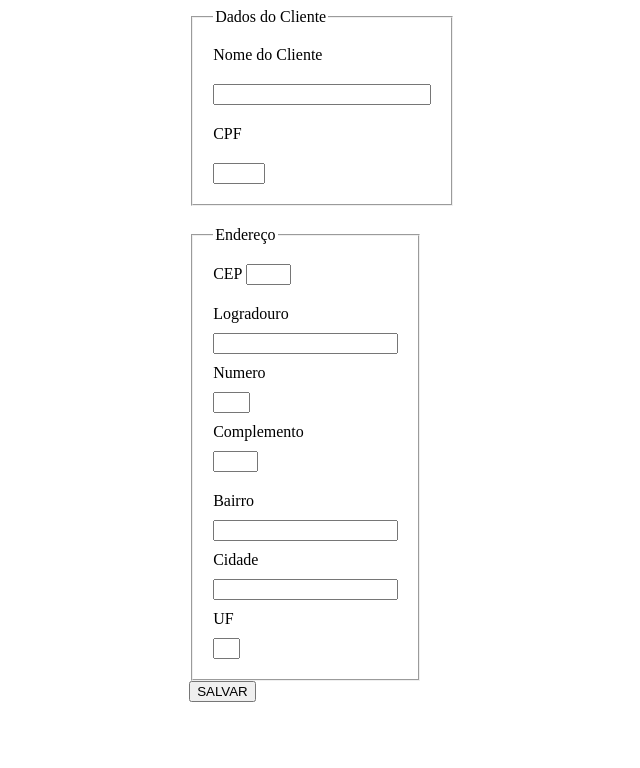
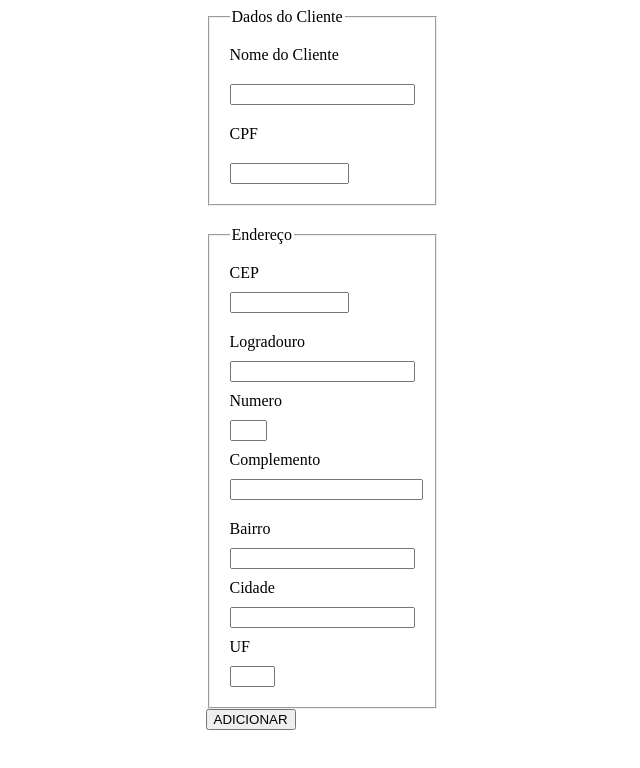
Before and after one commit to Cicero-Fi/aula7, a plain HTML site: page index.html in a window 1280 px wide. Shown: the whole page, without its empty margins (318-958 px from the left). Drawn offline with Linux system fonts and the light colour scheme.

Commit message:
acerto no style

```diff
--- a/index.html
+++ b/index.html
@@ -22,11 +22,11 @@
         <fieldset id="fieldset-endereco">
           <legend>Endereço</legend>
 
-        <div id="div.cep">
+          <div id="div-cep">
             <label for="cep">CEP</label>
             <input type="number" name="cep" id="cep" required />
+          </div>
 
-        </div>
           <div id="div-logradouro">
             <label for="logradouro">Logradouro</label>
             <input type="text" name="logradouro" id="logradouro" />
@@ -34,13 +34,11 @@
               <div id="div-numero">
                <label for="numero">Numero</label>
                <input type="text" name="numero" id="numero" />
+              </div>
 
               <div id="div-complemento-container">
                 <label for="complemento">Complemento</label>
                 <input type="text" name="complemento" id="complemento" />
-          </div>
-
-
               </div>
 
           </div>
@@ -55,7 +53,7 @@
           </div>
 
         </fieldset>
-        <button>SALVAR</button>
+        <button>ADICIONAR</button>
       </div>
     </form>
   </body>
--- a/script.js
+++ b/script.js
@@ -1,4 +1,3 @@
-console.log("OK");
 
 // Objeto que armazena os dados do cliente
 const cliente = {
@@ -46,7 +45,6 @@ async function consultarCEP(cep) {
 //função para receber os dados de CEP e insere o valor dos input
 function inserirEndereco(dadosDoCEP){
   endereco.logradouro.value= dadosDoCEP.logradouro
-  endereco.numero.value = dadosDoCEP.numero
   endereco.complemento.value = dadosDoCEP.complemento
   endereco.bairro.value = dadosDoCEP.bairro
   endereco.cidade.value =dadosDoCEP.cidade
--- a/style.css
+++ b/style.css
@@ -17,7 +17,7 @@ body {
 }
 
 #cpf {
-  max-width: 20%;
+  max-width: 60%;
 }
 
 #fieldset-endereco {
@@ -30,12 +30,12 @@ body {
 }
 
 #cep{
-  max-width: 20%;
+  max-width: 60%;
 }
 
 
 #uf{
-  max-width: 10%;
+  max-width: 20%;
 
 }
 #div-complemento{
@@ -43,7 +43,7 @@ body {
   gap: 10px;
 }
 
-div.cep,#div-logradouro,#div-numero,#div-complemento-container,#div-bairro{
+#div-cep,#div-logradouro,#div-numero,#div-complemento-container,#div-bairro{
   display: flex;
   flex-direction: column;
   gap: 10px;
```
Lines whose indentation alone changed are shown as unchanged.
